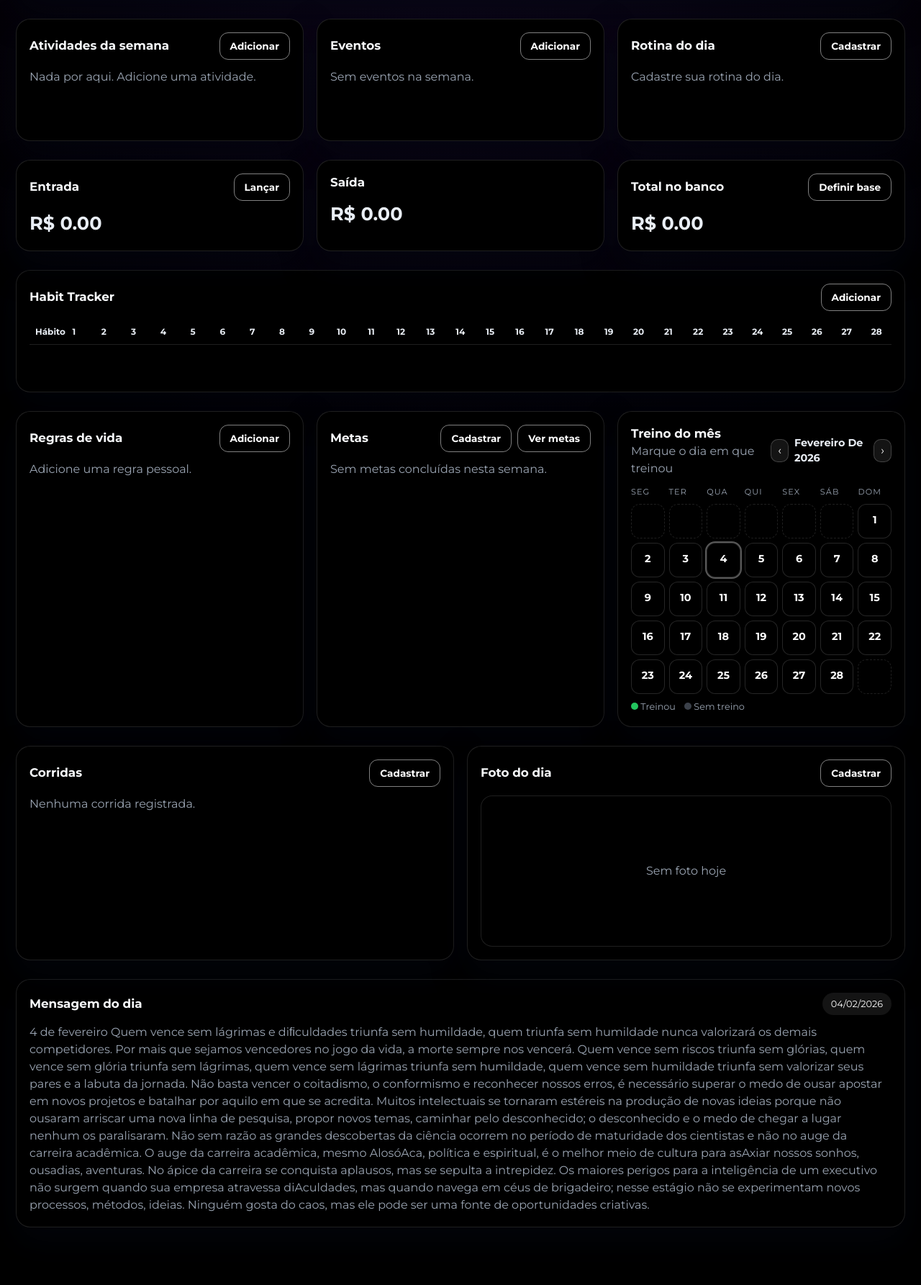
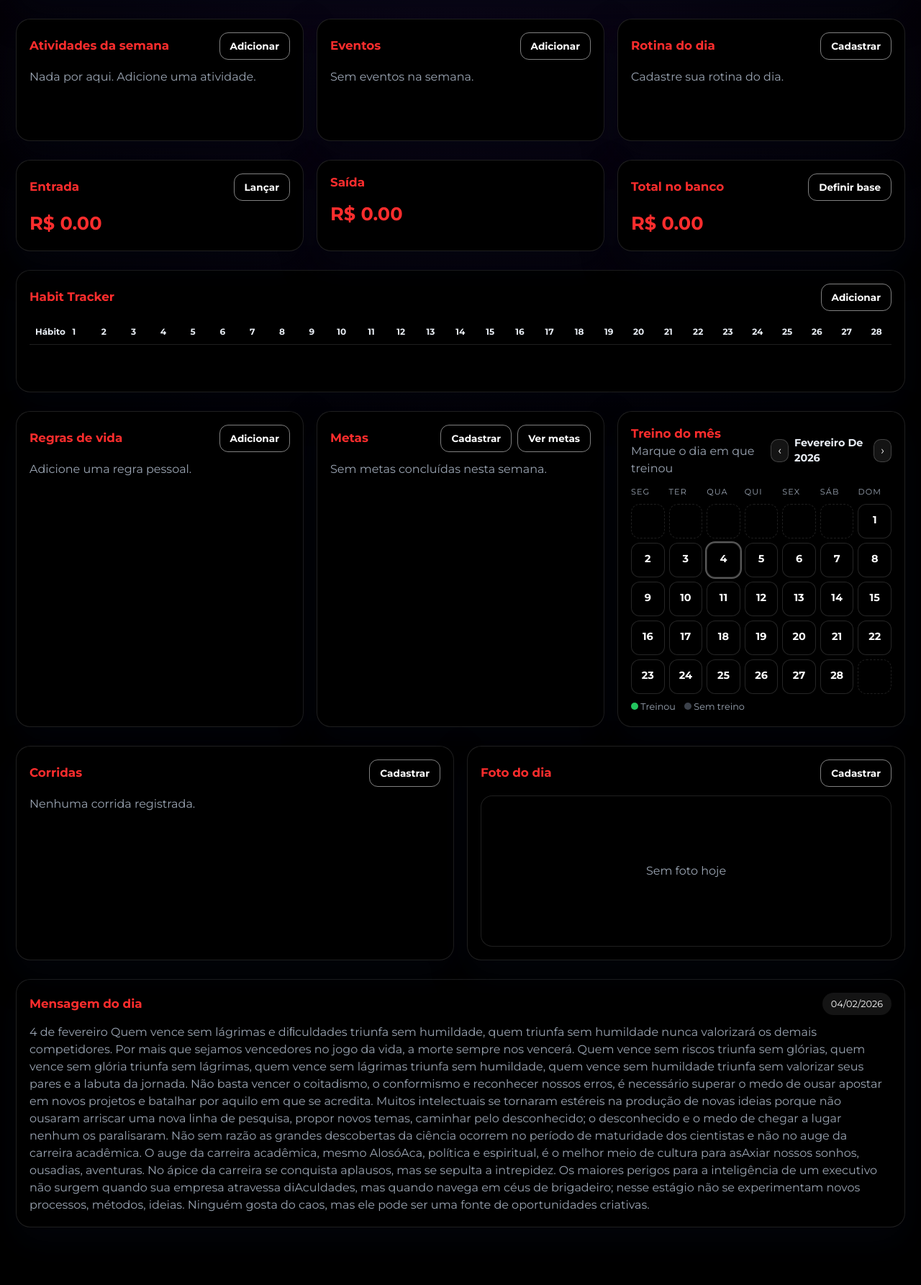
Before and after one commit to marcosmedeirros/appruninlife, a PHP site: page /lifeos/ in a window 1280 px wide. Shown: the part 185-1970 px from the top of the page at 72% size. Run offline with PHP 8.4, Linux system fonts and the light colour scheme; data that the repository does not hold is empty; some libraries are stand-ins or nearby versions.

Commit message:
criação do fluxo inicial

```diff
--- a/index.php
+++ b/index.php
@@ -341,7 +341,7 @@ include __DIR__ . '/includes/header.php';
         --surface-2: #000000;
         --text: #e9eef5;
         --muted: #9aa4b2;
-        --accent: #7c3aed;
+        --accent: #ff2d2d;
         --accent-2: #22d3ee;
         --success: #22c55e;
         --danger: #ef4444;
@@ -464,6 +464,7 @@ include __DIR__ . '/includes/header.php';
         font-size: 1.05rem;
         margin: 0;
         font-weight: 600;
+        color: var(--accent);
     }
     .btn {
         background: transparent;
@@ -571,7 +572,7 @@ include __DIR__ . '/includes/header.php';
     }
     .photo-box img { width: 100%; height: 100%; object-fit: cover; }
     .card-compact { min-height: 120px; }
-    .metric { font-size: 1.6rem; font-weight: 600; margin-top: 6px; }
+    .metric { font-size: 1.6rem; font-weight: 600; margin-top: 6px; color: var(--accent); }
     .input-sm { padding: 8px 10px; font-size: 0.85rem; }
     .activity-item { align-items: center; }
     .activity-done .activity-title { text-decoration: line-through; color: var(--muted); }
```
